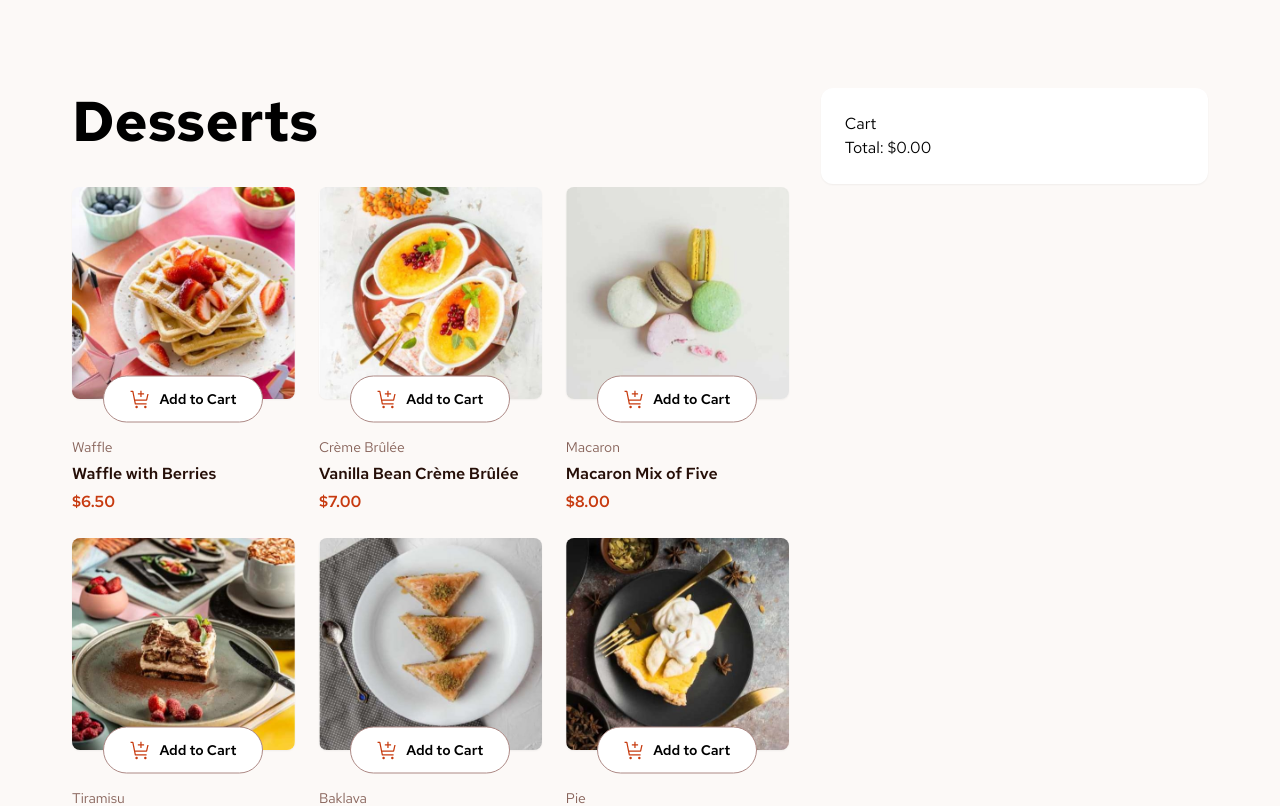
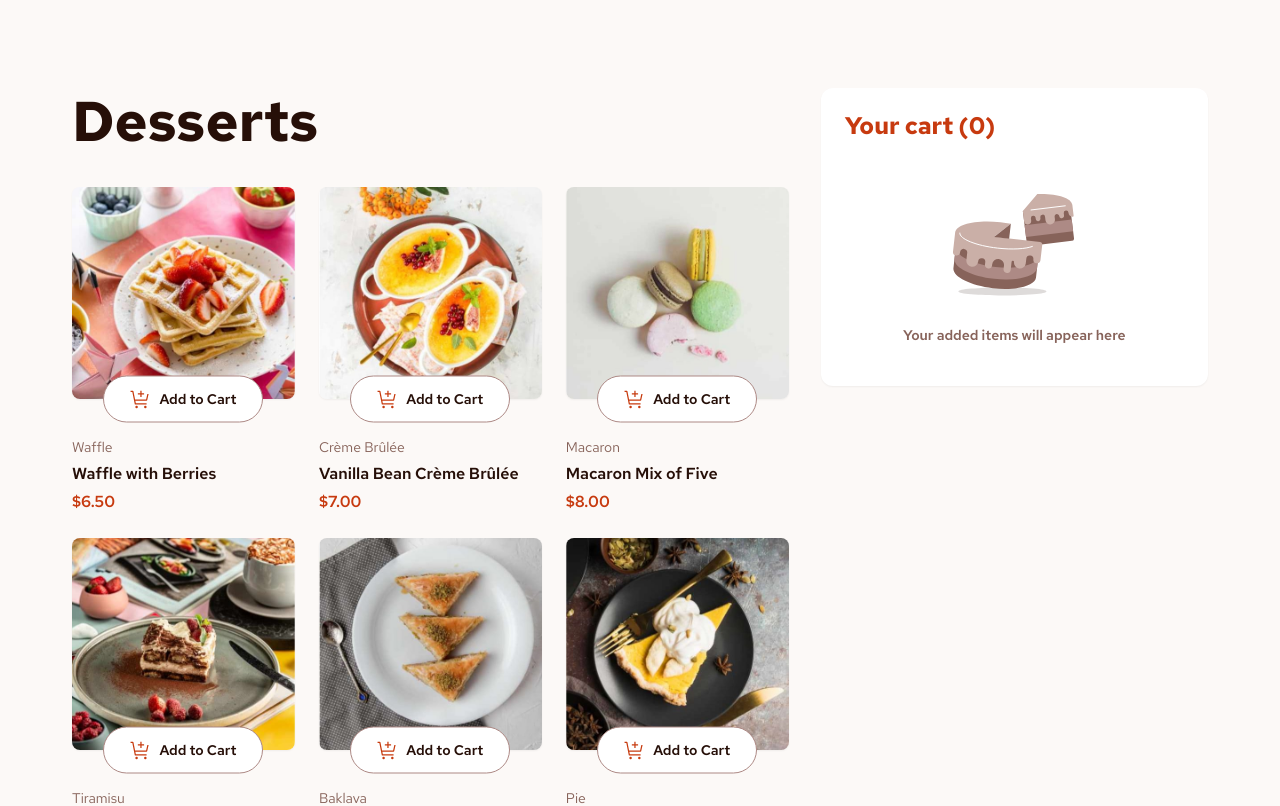
Before and after one commit to solvman/product-list-with-cart-main, a Next.js app: page / in a window 1280 px wide. Shown: the top 806 px of the page. Built offline with nearby package versions, Linux system fonts and the light colour scheme.

Commit message:
refactor: Finish cart

```diff
--- a/app/layout.tsx
+++ b/app/layout.tsx
@@ -23,7 +23,7 @@ export default function RootLayout({
     <html lang="en">
       <Providers>
         <body
-          className={`${redHatText.variable} min-w-[375px] bg-rose-50 font-sans`}
+          className={`${redHatText.variable} min-w-[375px] bg-rose-50 font-sans text-rose-900`}
         >
           {children}
         </body>
--- /dev/null
+++ b/components/Button.tsx
@@ -0,0 +1,16 @@
+import { ButtonHTMLAttributes } from "react";
+
+type PropsType = Omit<ButtonHTMLAttributes<HTMLButtonElement>, "className"> & {
+  children: React.ReactNode;
+};
+
+function Button({ children, ...props }: PropsType) {
+  return (
+    <button className="overflow-hidden rounded-full bg-red" {...props}>
+      <div className="text-preset-3 flex flex-row items-center justify-center px-300 py-200 font-semibold text-white transition-colors duration-200 hover:bg-black/25">
+        {children}
+      </div>
+    </button>
+  );
+}
+export default Button;
--- a/components/Cart.tsx
+++ b/components/Cart.tsx
@@ -2,23 +2,116 @@
 import { CartItemType } from "@/context/CartContext";
 import useCart from "@/hooks/useCart";
 import CartItem from "./CartItem";
+import Button from "./Button";
 
 function Cart() {
-  const { cart, totalPrice } = useCart();
+  const { cart, totalPrice, totalItems } = useCart();
 
-  return (
-    <section className="w-full self-start rounded-xl bg-white p-300 shadow-sm lg:w-[35%]">
-      <h2 className="">Cart</h2>
+  const cartWithItems = (
+    <>
       <ul className="flex flex-col">
         {cart.map((item: CartItemType) => {
           return (
-            <li key={item.id}>
+            <li
+              key={item.id}
+              className="border-b border-b-rose-100 py-200 first:pt-0 last:border-none last:pb-0"
+            >
               <CartItem item={item} />
             </li>
           );
         })}
       </ul>
-      <p>Total: {totalPrice}</p>
+      <hr className="w-full border-rose-100" />
+      <p className="flex flex-row items-center">
+        <span className="text-preset-4 font-normal text-rose-900">
+          Order total:
+        </span>{" "}
+        <span className="text-preset-2 ml-auto font-bold text-rose-900">
+          {totalPrice}
+        </span>
+      </p>
+      <p className="text-preset-4 flex flex-row items-center justify-center gap-100 rounded-lg bg-rose-50 p-200 font-normal">
+        <svg width="21" height="20" fill="none">
+          <path
+            fill="#1EA575"
+            d="M8 18.75H6.125V17.5H8V9.729L5.803 8.41l.644-1.072 2.196 1.318a1.256 1.256 0 0 1 .607 1.072V17.5A1.25 1.25 0 0 1 8 18.75Z"
+          />
+          <path
+            fill="#1EA575"
+            d="M14.25 18.75h-1.875a1.25 1.25 0 0 1-1.25-1.25v-6.875h3.75a2.498 2.498 0 0 0 2.488-2.747 2.594 2.594 0 0 0-2.622-2.253h-.99l-.11-.487C13.283 3.56 11.769 2.5 9.875 2.5a3.762 3.762 0 0 0-3.4 2.179l-.194.417-.54-.072A1.876 1.876 0 0 0 5.5 5a2.5 2.5 0 1 0 0 5v1.25a3.75 3.75 0 0 1 0-7.5h.05a5.019 5.019 0 0 1 4.325-2.5c2.3 0 4.182 1.236 4.845 3.125h.02a3.852 3.852 0 0 1 3.868 3.384 3.75 3.75 0 0 1-3.733 4.116h-2.5V17.5h1.875v1.25Z"
+          />
+        </svg>
+        This is a <em className="font-bold not-italic">carbon-neutral</em>{" "}
+        delivery
+      </p>
+      <Button>Confirm Order</Button>
+    </>
+  );
+
+  const emptyCart = (
+    <>
+      <div className="flex flex-col gap-200 py-200">
+        <div className="mx-auto">
+          <svg width="128" height="128" fill="none">
+            <path
+              fill="#260F08"
+              d="M8.436 110.406c0 1.061 4.636 2.079 12.887 2.829 8.252.75 19.444 1.171 31.113 1.171 11.67 0 22.861-.421 31.113-1.171 8.251-.75 12.887-1.768 12.887-2.829 0-1.061-4.636-2.078-12.887-2.828-8.252-.75-19.443-1.172-31.113-1.172-11.67 0-22.861.422-31.113 1.172-8.251.75-12.887 1.767-12.887 2.828Z"
+              opacity=".15"
+            />
+            <path
+              fill="#87635A"
+              d="m119.983 24.22-47.147 5.76 4.32 35.36 44.773-5.467a2.377 2.377 0 0 0 2.017-1.734c.083-.304.104-.62.063-.933l-4.026-32.986Z"
+            />
+            <path
+              fill="#AD8A85"
+              d="m74.561 44.142 47.147-5.754 1.435 11.778-47.142 5.758-1.44-11.782Z"
+            />
+            <path
+              fill="#CAAFA7"
+              d="M85.636 36.78a2.4 2.4 0 0 0-2.667-2.054 2.375 2.375 0 0 0-2.053 2.667l.293 2.347a3.574 3.574 0 0 1-7.066.88l-1.307-10.667 14.48-16.88c19.253-.693 34.133 3.6 35.013 10.8l1.28 10.533a1.172 1.172 0 0 1-1.333 1.307 4.696 4.696 0 0 1-3.787-4.08 2.378 2.378 0 1 0-4.72.587l.294 2.346a2.389 2.389 0 0 1-.484 1.755 2.387 2.387 0 0 1-1.583.899 2.383 2.383 0 0 1-1.755-.484 2.378 2.378 0 0 1-.898-1.583 2.371 2.371 0 0 0-1.716-2.008 2.374 2.374 0 0 0-2.511.817 2.374 2.374 0 0 0-.493 1.751l.293 2.373a4.753 4.753 0 0 1-7.652 4.317 4.755 4.755 0 0 1-1.788-3.17l-.427-3.547a2.346 2.346 0 0 0-2.666-2.053 2.4 2.4 0 0 0-2.08 2.667l.16 1.173a2.378 2.378 0 1 1-4.72.587l-.107-1.28Z"
+            />
+            <path
+              stroke="#fff"
+              strokeLinecap="round"
+              strokeLinejoin="round"
+              strokeWidth=".974"
+              d="m81.076 28.966 34.187-4.16"
+            />
+            <path
+              fill="#87635A"
+              d="M7.45 51.793c-.96 8.48 16.746 17.44 39.466 19.947 22.72 2.506 42.08-2.16 43.04-10.667l-3.947 35.493c-.96 8.48-20.24 13.334-43.04 10.667S2.463 95.74 3.423 87.18l4.026-35.387Z"
+            />
+            <path
+              fill="#AD8A85"
+              d="M5.823 65.953c-.96 8.453 16.746 17.44 39.573 20.027 22.827 2.586 42.053-2.187 43.013-10.667L87.076 87.1c-.96 8.48-20.24 13.333-43.04 10.666C21.236 95.1 3.53 86.22 4.49 77.74l1.334-11.787Z"
+            />
+            <path
+              fill="#CAAFA7"
+              d="M60.836 42.78a119.963 119.963 0 0 0-10.347-1.627c-24-2.667-44.453 1.893-45.333 10.373l-2.133 18.88a3.556 3.556 0 1 0 7.066.8 3.574 3.574 0 1 1 7.094.8l-.8 7.094a5.93 5.93 0 1 0 11.786 1.333 3.556 3.556 0 0 1 7.067.8l-.267 2.347a3.573 3.573 0 0 0 7.094.826l.133-1.2a5.932 5.932 0 1 1 11.787 1.36l-.4 3.52a3.573 3.573 0 0 0 7.093.827l.933-8.267a1.174 1.174 0 0 1 1.307-.906 1.146 1.146 0 0 1 1.04 1.306 5.947 5.947 0 0 0 11.813 1.334l.534-4.72a3.556 3.556 0 0 1 7.066.8 3.573 3.573 0 0 0 7.094.826l1.786-15.546a2.373 2.373 0 0 0-2.08-2.667L44.143 55.74l16.693-12.96Z"
+            />
+            <path
+              fill="#87635A"
+              d="m59.156 57.66 1.68-14.88-16.827 13.173 15.147 1.707Z"
+            />
+            <path
+              stroke="#fff"
+              strokeLinecap="round"
+              strokeLinejoin="round"
+              strokeWidth=".974"
+              d="M9.796 52.06c-.667 5.866 16.24 12.586 37.733 15.04 14.774 1.68 27.867.906 34.854-1.654"
+            />
+          </svg>
+        </div>
+        <p className="text-preset-4 text-center font-semibold text-rose-500">
+          Your added items will appear here
+        </p>
+      </div>
+    </>
+  );
+  return (
+    <section className="flex w-full flex-col gap-300 self-start rounded-xl bg-white p-300 shadow-sm lg:w-[35%]">
+      <h2 className="text-preset-2 font-bold text-red">{`Your cart (${totalItems})`}</h2>
+      {totalItems === 0 ? emptyCart : cartWithItems}
     </section>
   );
 }
--- a/components/CartItem.tsx
+++ b/components/CartItem.tsx
@@ -9,14 +9,38 @@ function CartItem({ item }: PropType) {
   const { remove } = useCart();
 
   const handleRemove = () => remove(item);
+  const formattedPrice = new Intl.NumberFormat("en-US", {
+    style: "currency",
+    currency: "USD",
+  }).format(item.price);
+  const totalPrice = new Intl.NumberFormat("en-US", {
+    style: "currency",
+    currency: "USD",
+  }).format(item.price * item.quantity);
 
   return (
-    <>
-      <h3>{item.name}</h3>
-      <p>${item.price}</p>
-      <p>Quantity: {item.quantity}</p>
-      <button onClick={handleRemove}>Remove</button>
-    </>
+    <div className="flex flex-row items-center">
+      <div className="flex flex-col gap-100">
+        <h3 className="text-preset-3 font-semibold">{item.name}</h3>
+        <div className="text-preset-4 flex flex-row gap-100">
+          <span className="font-semibold text-red">{item.quantity}x</span>
+          <span className="font-normal text-rose-500">{`@ ${formattedPrice}`}</span>
+          <span className="font-semibold text-rose-500">{totalPrice}</span>
+        </div>
+      </div>
+      <button
+        onClick={handleRemove}
+        className="group ml-auto flex h-5 w-5 flex-col items-center justify-center rounded-full border border-rose-400 transition-colors duration-200 hover:border-rose-900"
+      >
+        <svg
+          width="10"
+          height="10"
+          className="fill-rose-400 transition-colors duration-200 group-hover:fill-rose-900"
+        >
+          <path d="M8.375 9.375 5 6 1.625 9.375l-1-1L4 5 .625 1.625l1-1L5 4 8.375.625l1 1L6 5l3.375 3.375-1 1Z" />
+        </svg>
+      </button>
+    </div>
   );
 }
 export default CartItem;
--- a/components/Product.tsx
+++ b/components/Product.tsx
@@ -44,7 +44,7 @@ function Product({ product }: PropsType) {
             className="h-auto w-full object-cover"
             src={product.image.desktop}
             alt={product.name}
-            sizes="(max-width: 1440) 17vw, (max-width: 768) 33vw, 100vw"
+            sizes="(min-width: 1440) 17vw, (min-width: 640) 33vw, 100vw"
             fill
           />
         </div>
--- a/context/CartContext.tsx
+++ b/context/CartContext.tsx
@@ -1,10 +1,4 @@
-import {
-  useMemo,
-  useReducer,
-  createContext,
-  ReactNode,
-  useCallback,
-} from "react";
+import { useReducer, createContext, ReactNode, useCallback } from "react";
 
 export type CartItemType = {
   id: string;
@@ -124,7 +118,9 @@ function useCartContext(initState: CartStateType) {
     currency: "USD",
   }).format(cart.reduce((acc, item) => acc + item.price * item.quantity, 0));
 
-  return { cart, increment, decrement, remove, submit, totalPrice };
+  const totalItems = cart.reduce((acc, item) => acc + item.quantity, 0);
+
+  return { cart, increment, decrement, remove, submit, totalPrice, totalItems };
 }
 
 export type UseCartContextType = ReturnType<typeof useCartContext>;
@@ -136,6 +132,7 @@ const initCartContextState: UseCartContextType = {
   remove: () => {},
   submit: () => {},
   totalPrice: "",
+  totalItems: 0,
 };
 
 const CartContext = createContext<UseCartContextType>(initCartContextState);
```
